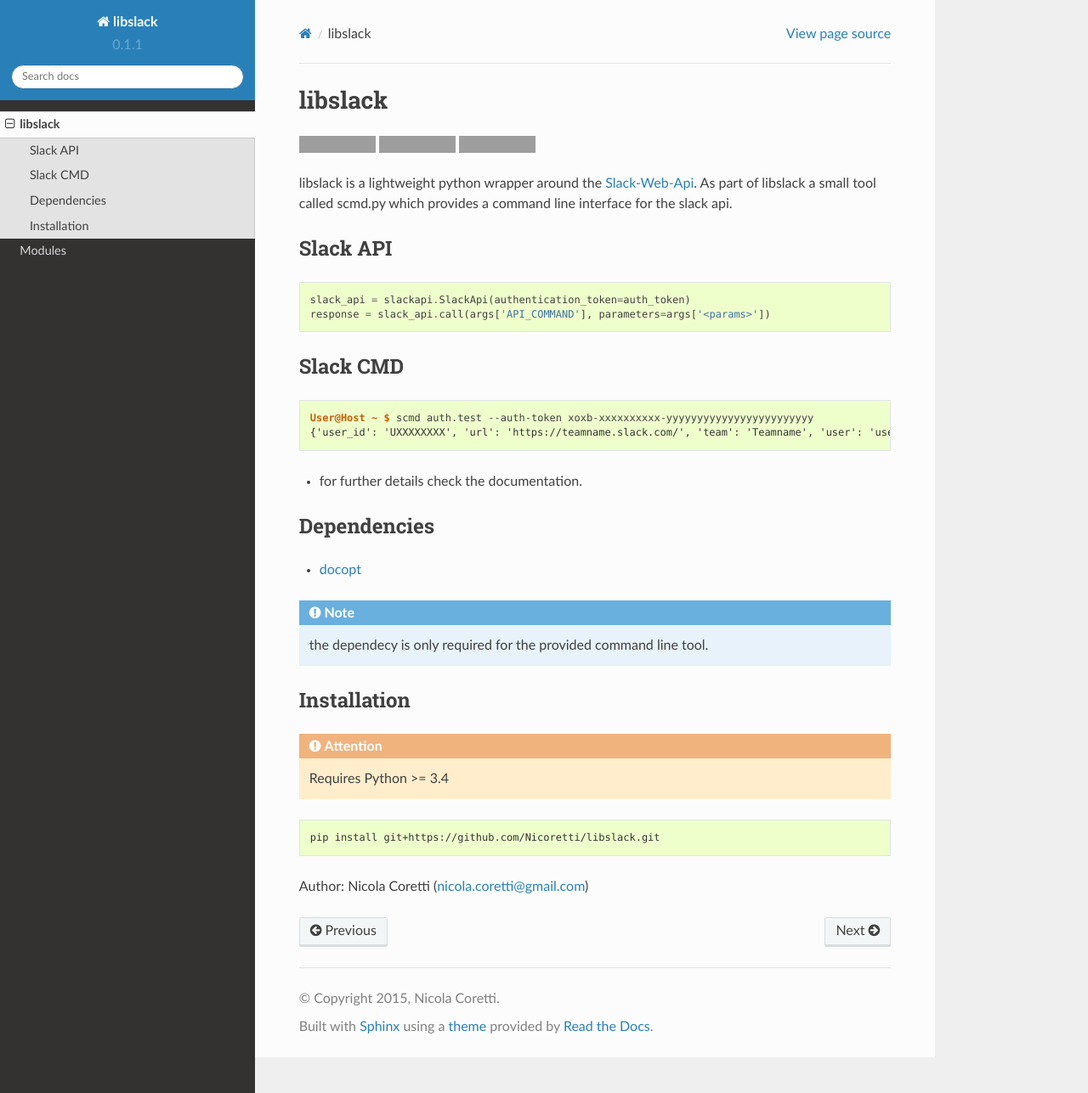
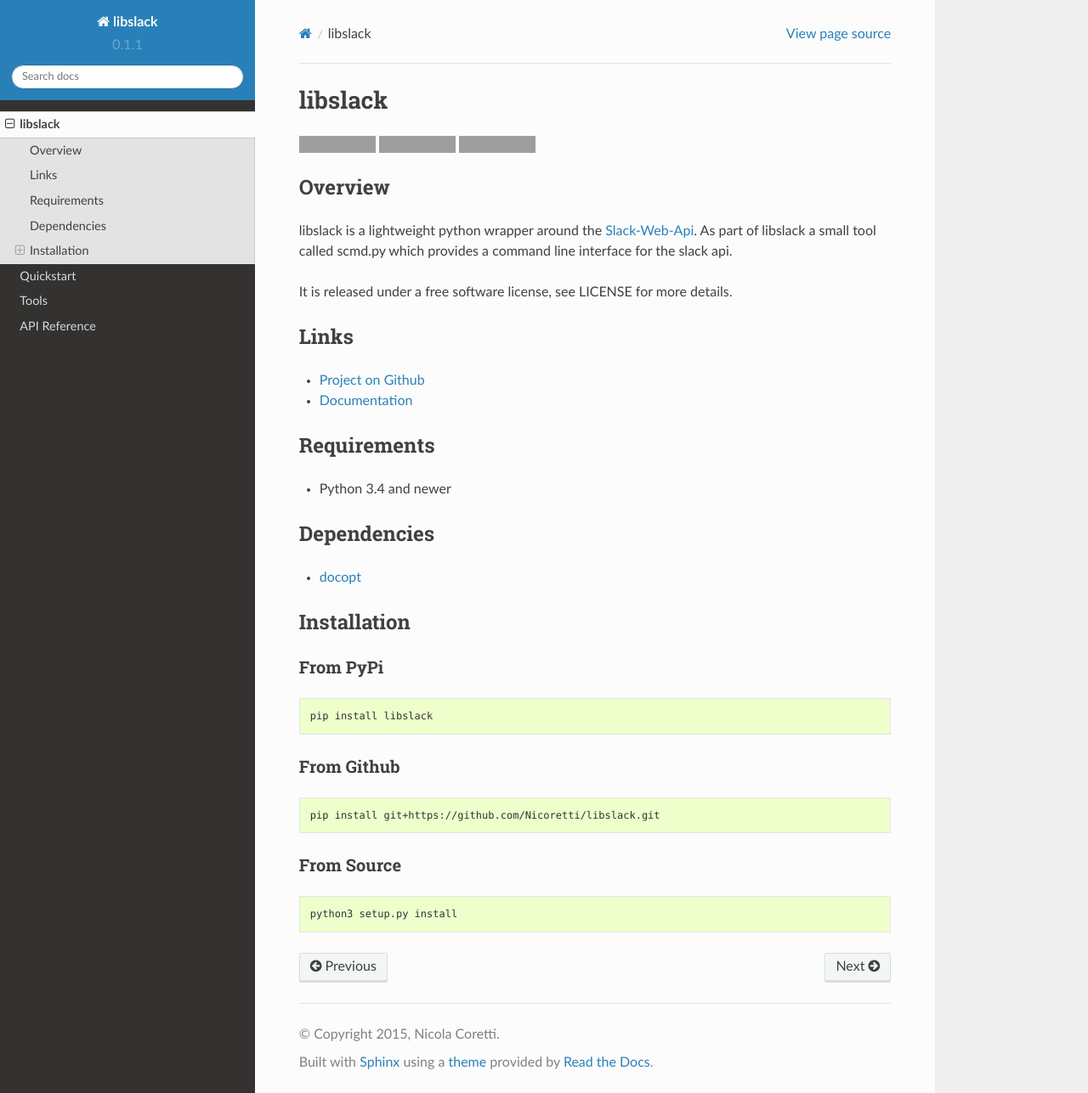
Before and after one commit to Nicoretti/libslack, a Sphinx documentation site: the page built from documentation/readme_link.rst, in a window 1280 px wide and 1287 px high. Shown: the whole window at 85% size. Built offline with Sphinx 7.4.7 and the Read the Docs theme 2.0.0, drawn with Linux system fonts in a browser that asks for light colours; grey boxes are pictures that could not be loaded.

Commit message:
- / updated documentation

```diff
--- a/README.rst
+++ b/README.rst
@@ -1,6 +1,6 @@
-
 libslack
 ========
+
 .. image:: https://travis-ci.org/Nicoretti/libslack.svg?branch=master
     :target: https://travis-ci.org/Nicoretti/libslack
 
@@ -11,47 +11,47 @@
     :target: http://libslack.readthedocs.org/en/latest/?badge=latest
     :alt: Documentation Status
 
+Overview
+--------
 
 libslack is a lightweight python wrapper around the `Slack-Web-Api <https://api.slack.com/web>`_.
 As part of libslack a small tool called scmd.py which provides a command line interface for the slack api.
 
+It is released under a free software license, see LICENSE for more details.
 
-Slack API
----------
+Links
+-----
+* `Project on Github <https://github.com/Nicoretti/libslack>`_
+* `Documentation <http://libslack.readthedocs.org/en/latest/?badge=latest>`_
 
-.. code-block:: python
-
-        slack_api = slackapi.SlackApi(authentication_token=auth_token)
-        response = slack_api.call(args['API_COMMAND'], parameters=args['<params>'])
-
-Slack CMD
----------
-
-.. code-block:: console
-
-    User@Host ~ $ scmd auth.test --auth-token xoxb-xxxxxxxxxx-yyyyyyyyyyyyyyyyyyyyyyyy
-    {'user_id': 'UXXXXXXXX', 'url': 'https://teamname.slack.com/', 'team': 'Teamname', 'user': 'username', 'team_id': 'TXXXXXXXX', 'ok': True}
-
-
-* for further details check the documentation.
+Requirements
+------------
+* Python 3.4 and newer
 
 Dependencies
 ------------
-
-* `docopt <http://docopt.org/>`_
-
-.. note::
-    the dependecy is only required for the provided command line tool.
+* `docopt <https://github.com/docopt/docopt>`_
 
 Installation
 ------------
 
-.. attention::
-    Requires Python >= 3.4
+From PyPi
++++++++++
 
+.. code-block:: console
+
+    pip install libslack
+
+From Github
++++++++++++
 
 .. code-block:: console
 
    pip install git+https://github.com/Nicoretti/libslack.git
 
-Author: Nicola Coretti (nicola.coretti@gmail.com)
+From Source
++++++++++++
+
+.. code-block:: console
+
+    python3 setup.py install
--- a/documentation/conf.py
+++ b/documentation/conf.py
@@ -120,7 +120,9 @@
 # Theme options are theme-specific and customize the look and feel of a theme
 # further.  For a list of options available for each theme, see the
 # documentation.
-html_theme_options = {}
+html_theme_options = {
+    'sticky_navigation': True  # Set to False to disable the sticky nav while scrolling.
+}
 
 # Add any paths that contain custom themes here, relative to this directory.
 #html_theme_path = []
--- a/documentation/modules.rst
+++ b/documentation/modules.rst
@@ -1,5 +1,5 @@
-Modules
-========
+API Reference
+=============
 
 .. toctree::
     :maxdepth: 2
```
Also changed, not shown: documentation/index.rst (+5 -3 lines), documentation/quickstart.rst (added, +7 -0 lines), documentation/tools.rst (added, +14 -0 lines).
